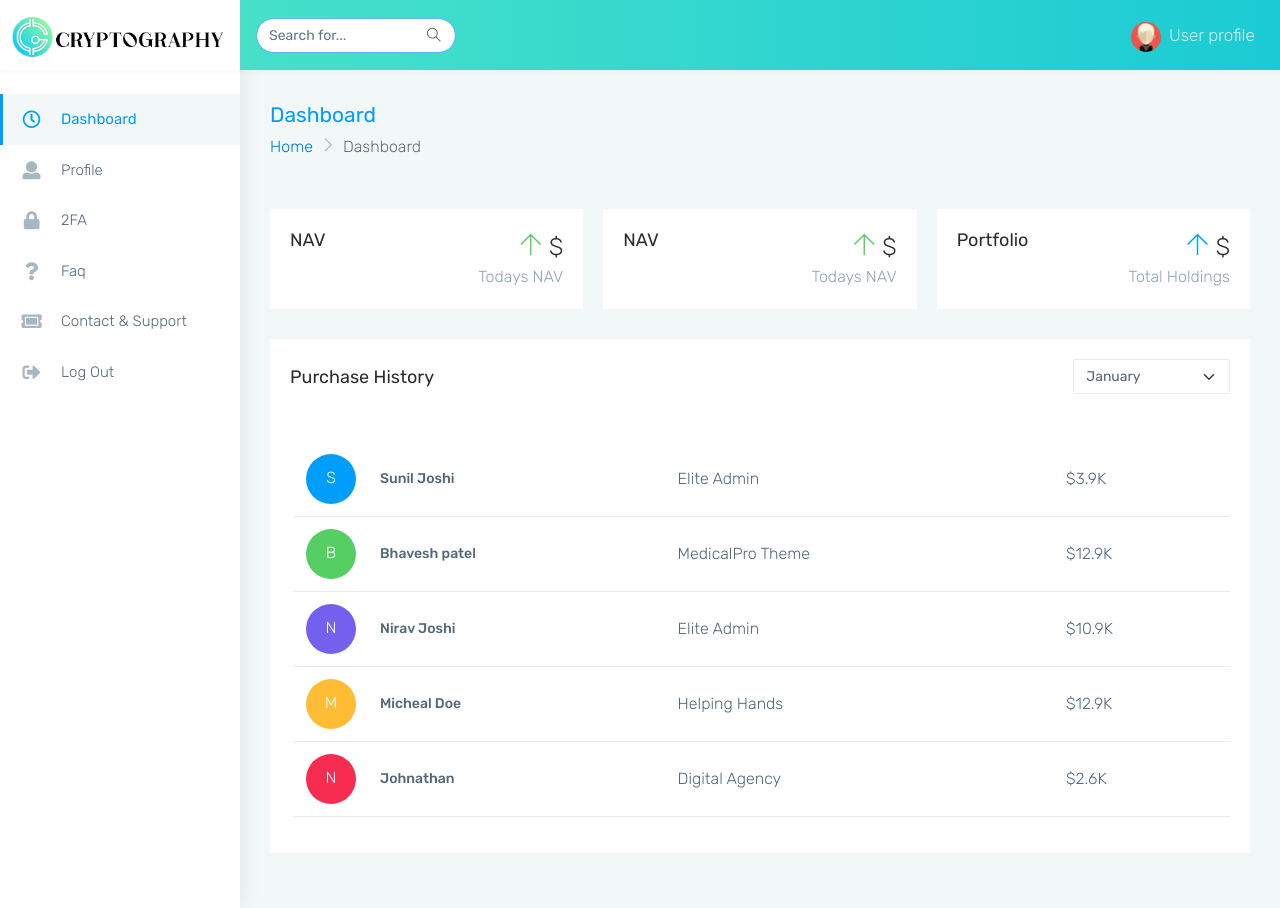
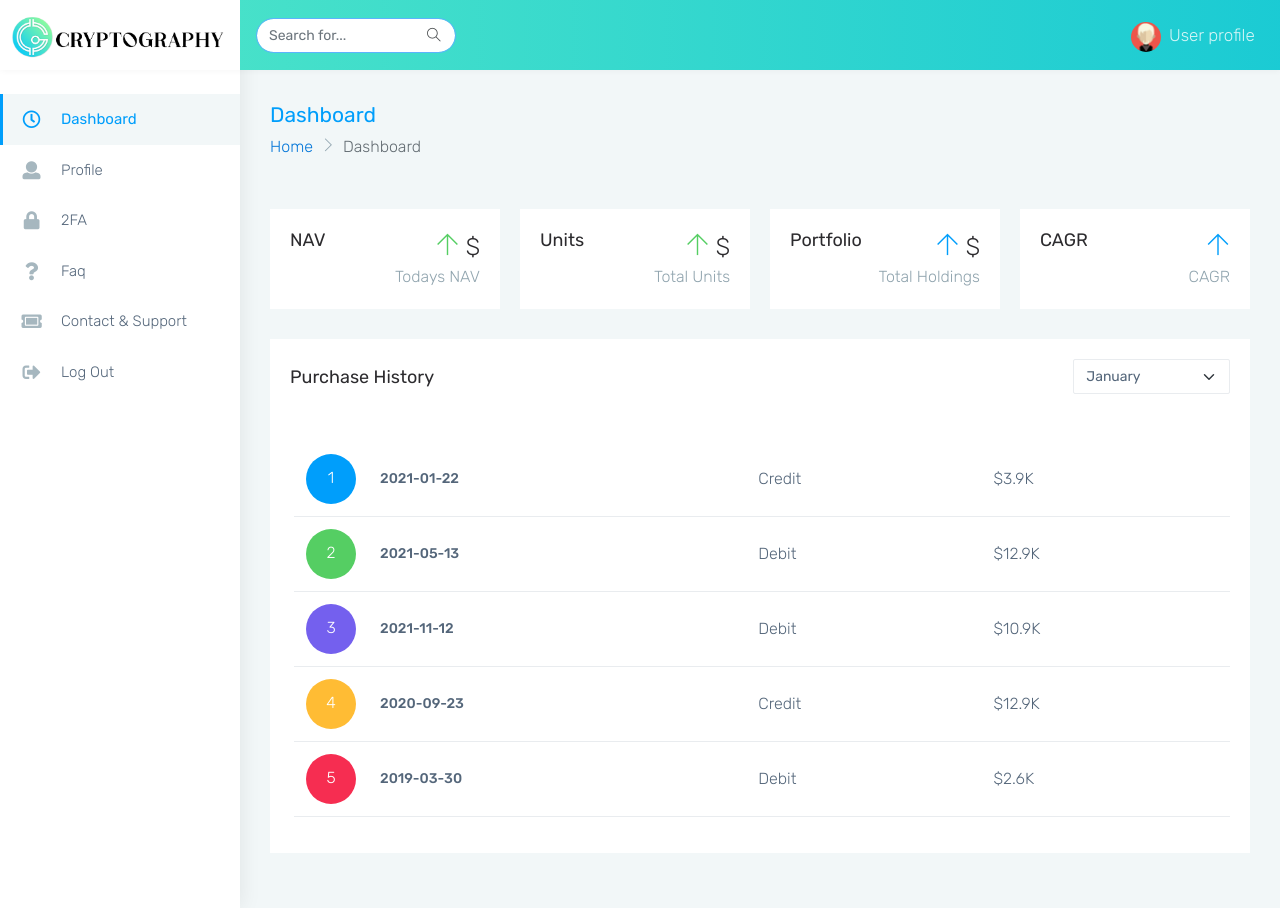
Before and after one commit to MS-Patel/cryptography, a Django app: page /userdashboard in a window 1280 px wide. Run offline with Django 4.2, Linux system fonts and the light colour scheme; the visitor is signed in with stand-in values (Sample User, id 1); data that the repository does not hold is empty; some libraries are stand-ins or nearby versions.

Commit message:
unit trx dr/cr

```diff
--- a/templates/user/userdashboard.html
+++ b/templates/user/userdashboard.html
@@ -33,7 +33,7 @@
                 <!-- ============================================================== -->
                 <div class="row">
                     <!-- Column -->
-                    <div class="col-sm-4">
+                    <div class="col-sm-3">
                         <div class="card">
                             <div class="card-body">
                                 <h4 class="card-title">NAV</h4>
@@ -44,26 +44,37 @@
                             </div>
                         </div>
                     </div>
-                    <div class="col-sm-4">
+                    <div class="col-sm-3">
                         <div class="card">
                             <div class="card-body">
-                                <h4 class="card-title">NAV</h4>
+                                <h4 class="card-title">Units</h4>
                                 <div class="text-end">
                                     <h2 class="font-light mb-0"><i class="ti-arrow-up text-success"></i> ${{alist.nav}}</h2>
-                                    <span class="text-muted">Todays NAV</span>
+                                    <span class="text-muted">Total Units</span>
                                 </div>
                             </div>
                         </div>
                     </div>
                     <!-- Column -->
                     <!-- Column -->
-                    <div class="col-sm-4">
+                    <div class="col-sm-3">
                         <div class="card">
                             <div class="card-body">
                                 <h4 class="card-title">Portfolio</h4>
                                 <div class="text-end">
                                     <h2 class="font-light mb-0"><i class="ti-arrow-up text-info"></i> ${{list.0.total_portfolio}}</h2>
                                     <span class="text-muted">Total Holdings</span>
+                                </div>
+                            </div>
+                        </div>
+                    </div>
+                    <div class="col-sm-3">
+                        <div class="card">
+                            <div class="card-body">
+                                <h4 class="card-title">CAGR</h4>
+                                <div class="text-end">
+                                    <h2 class="font-light mb-0"><i class="ti-arrow-up text-info"></i></h2>
+                                    <span class="text-muted">CAGR</span>
                                 </div>
                             </div>
                         </div>
@@ -102,43 +113,43 @@
                                     <table class="table stylish-table no-wrap">
                                         <tbody>
                                             <tr>
-                                                <td style="width:50px;"><span class="round">S</span></td>
+                                                <td style="width:50px;"><span class="round">1</span></td>
                                                 <td class="align-middle">
-                                                    <h6>Sunil Joshi</h6>
+                                                    <h6>2021-01-22</h6>
                                                 </td>
-                                                <td class="align-middle">Elite Admin</td>
+                                                <td class="align-middle">Credit</td>
                                                 <td class="align-middle">$3.9K</td>
                                             </tr>
                                             <tr>
-                                                <td><span class="round round-success">B</span></td>
+                                                <td><span class="round round-success">2</span></td>
                                                 <td class="align-middle">
-                                                    <h6>Bhavesh patel</h6>
+                                                    <h6>2021-05-13</h6>
                                                 </td>
-                                                <td class="align-middle">MedicalPro Theme</td>
+                                                <td class="align-middle">Debit</td>
                                                 <td class="align-middle">$12.9K</td>
                                             </tr>
                                             <tr>
-                                                <td><span class="round round-primary">N</span></td>
+                                                <td><span class="round round-primary">3</span></td>
                                                 <td class="align-middle">
-                                                    <h6>Nirav Joshi</h6>
+                                                    <h6>2021-11-12</h6>
                                                 </td>
-                                                <td class="align-middle">Elite Admin</td>
+                                                <td class="align-middle">Debit</td>
                                                 <td class="align-middle">$10.9K</td>
                                             </tr>
                                             <tr>
-                                                <td><span class="round round-warning">M</span></td>
+                                                <td><span class="round round-warning">4</span></td>
                                                 <td class="align-middle">
-                                                    <h6>Micheal Doe</h6>
+                                                    <h6>2020-09-23</h6>
                                                 </td>
-                                                <td class="align-middle">Helping Hands</td>
+                                                <td class="align-middle">Credit</td>
                                                 <td class="align-middle">$12.9K</td>
                                             </tr>
                                             <tr>
-                                                <td><span class="round round-danger">N</span></td>
+                                                <td><span class="round round-danger">5</span></td>
                                                 <td class="align-middle">
-                                                    <h6>Johnathan</h6>
+                                                    <h6>2019-03-30</h6>
                                                 </td>
-                                                <td class="align-middle">Digital Agency</td>
+                                                <td class="align-middle">Debit</td>
                                                 <td class="align-middle">$2.6K</td>
                                             </tr>
                                         </tbody>
```
Also changed, not shown: app/models.py (line endings or trailing spaces), app/views.py (line endings or trailing spaces).
